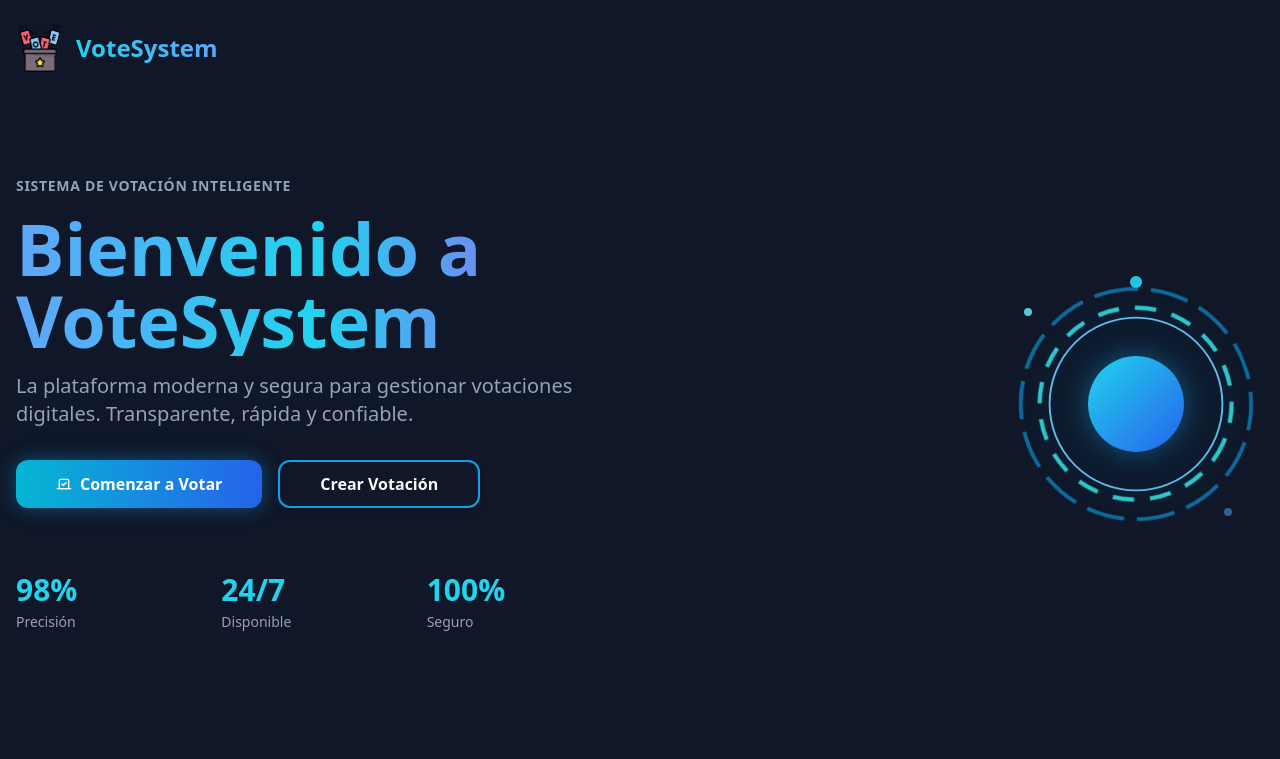
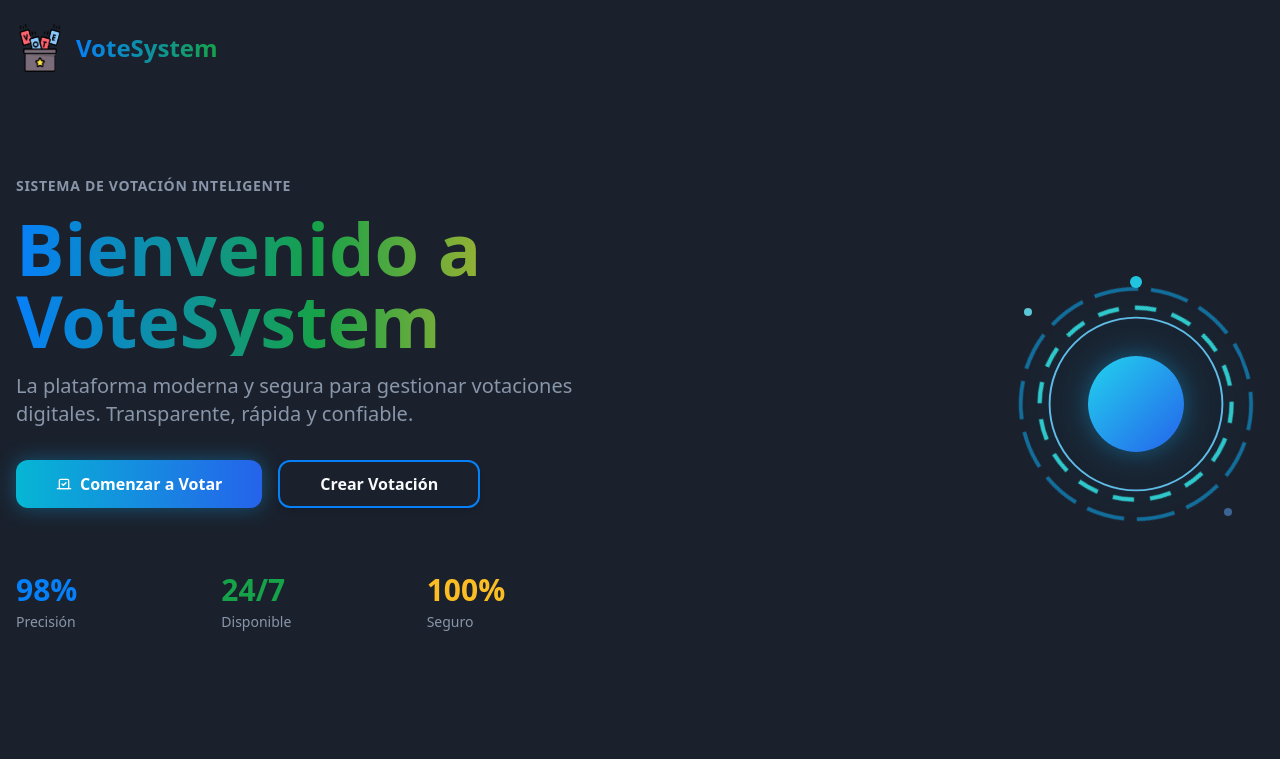
Before and after one commit to testasd24/vote-circle-sparkle, a React (Vite) app: page / in a window 1280 px wide. Shown: the top 759 px of the page. Built offline with nearby package versions, Linux system fonts and the light colour scheme; the HTML template or start-up script is replaced by a standard one.

Commit message:
Refactor: Update welcome page

```diff
--- a/src/components/Logo.tsx
+++ b/src/components/Logo.tsx
@@ -8,7 +8,7 @@ const Logo = () => {
         alt="VoteSystem Logo"
         className="w-12 h-12 object-contain"
       />
-      <span className="text-2xl font-bold bg-gradient-to-r from-cyan-400 to-blue-400 bg-clip-text text-transparent">
+      <span className="text-2xl font-bold bg-gradient-to-r from-primary to-secondary bg-clip-text text-transparent">
         VoteSystem
       </span>
     </div>
--- a/src/index.css
+++ b/src/index.css
@@ -8,41 +8,41 @@ All colors MUST be HSL.
 
 @layer base {
   :root {
-    --background: 222 47% 11%;
+    --background: 220 26% 14%;
     --foreground: 210 40% 98%;
 
-    --card: 217 33% 17%;
+    --card: 222 30% 12%;
     --card-foreground: 210 40% 98%;
 
-    --popover: 222 47% 11%;
+    --popover: 222 30% 12%;
     --popover-foreground: 210 40% 98%;
 
-    --primary: 199 89% 48%;
+    --primary: 210 95% 50%;
     --primary-foreground: 210 40% 98%;
 
-    --secondary: 217 33% 17%;
+    --secondary: 142 76% 36%;
     --secondary-foreground: 210 40% 98%;
 
-    --muted: 217 33% 17%;
-    --muted-foreground: 215 20% 65%;
+    --muted: 220 20% 20%;
+    --muted-foreground: 215 16% 60%;
 
-    --accent: 199 89% 48%;
-    --accent-foreground: 210 40% 98%;
+    --accent: 43 96% 56%;
+    --accent-foreground: 220 26% 14%;
 
-    --destructive: 0 84% 60%;
+    --destructive: 0 72% 51%;
     --destructive-foreground: 210 40% 98%;
 
-    --border: 217 33% 25%;
-    --input: 217 33% 25%;
-    --ring: 199 89% 48%;
+    --border: 215 25% 25%;
+    --input: 215 25% 25%;
+    --ring: 210 95% 50%;
 
     --radius: 0.75rem;
 
-    --gradient-brand: linear-gradient(135deg, hsl(250 89% 58%) 0%, hsl(199 89% 48%) 100%);
-    --gradient-glow: linear-gradient(135deg, hsl(199 89% 58% / 0.2) 0%, hsl(250 89% 58% / 0.2) 100%);
+    --gradient-brand: linear-gradient(135deg, hsl(210 95% 50%) 0%, hsl(142 76% 36%) 100%);
+    --gradient-glow: linear-gradient(135deg, hsl(210 95% 50% / 0.2) 0%, hsl(142 76% 36% / 0.2) 100%);
 
-    --shadow-glow: 0 0 40px hsl(199 89% 48% / 0.3);
-    --shadow-card: 0 10px 30px -10px hsl(199 89% 48% / 0.2);
+    --shadow-glow: 0 0 40px hsl(210 95% 50% / 0.3);
+    --shadow-card: 0 10px 30px -10px hsl(210 95% 50% / 0.2);
 
     --sidebar-background: 0 0% 98%;
 
@@ -62,33 +62,33 @@ All colors MUST be HSL.
   }
 
   .dark {
-    --background: 222 47% 11%;
+    --background: 220 26% 14%;
     --foreground: 210 40% 98%;
 
-    --card: 217 33% 17%;
+    --card: 222 30% 12%;
     --card-foreground: 210 40% 98%;
 
-    --popover: 222 47% 11%;
+    --popover: 222 30% 12%;
     --popover-foreground: 210 40% 98%;
 
-    --primary: 199 89% 48%;
+    --primary: 210 95% 50%;
     --primary-foreground: 210 40% 98%;
 
-    --secondary: 217 33% 17%;
+    --secondary: 142 76% 36%;
     --secondary-foreground: 210 40% 98%;
 
-    --muted: 217 33% 17%;
-    --muted-foreground: 215 20% 65%;
+    --muted: 220 20% 20%;
+    --muted-foreground: 215 16% 60%;
 
-    --accent: 199 89% 48%;
-    --accent-foreground: 210 40% 98%;
+    --accent: 43 96% 56%;
+    --accent-foreground: 220 26% 14%;
 
-    --destructive: 0 84% 60%;
+    --destructive: 0 72% 51%;
     --destructive-foreground: 210 40% 98%;
 
-    --border: 217 33% 25%;
-    --input: 217 33% 25%;
-    --ring: 199 89% 48%;
+    --border: 215 25% 25%;
+    --input: 215 25% 25%;
+    --ring: 210 95% 50%;
   }
 }
 
--- a/src/pages/Index.tsx
+++ b/src/pages/Index.tsx
@@ -15,8 +15,8 @@ const Index = () => {
       </nav>
 
       {/* Decorative elements */}
-      <div className="fixed top-20 right-20 w-96 h-96 bg-cyan-500/5 rounded-full blur-3xl -z-10 animate-pulse-glow" />
-      <div className="fixed bottom-20 left-20 w-96 h-96 bg-blue-500/5 rounded-full blur-3xl -z-10 animate-pulse-glow" style={{ animationDelay: '1.5s' }} />
+      <div className="fixed top-20 right-20 w-96 h-96 bg-primary/5 rounded-full blur-3xl -z-10 animate-pulse-glow" />
+      <div className="fixed bottom-20 left-20 w-96 h-96 bg-secondary/5 rounded-full blur-3xl -z-10 animate-pulse-glow" style={{ animationDelay: '1.5s' }} />
 
       {/* Hero Section */}
       <section className="container mx-auto px-4 pt-20 pb-32">
@@ -27,7 +27,7 @@ const Index = () => {
               <p className="text-sm font-semibold text-muted-foreground tracking-wider uppercase">
                 Sistema de Votación Inteligente
               </p>
-              <h1 className="text-5xl md:text-6xl lg:text-7xl font-bold bg-gradient-to-r from-blue-400 via-cyan-400 to-purple-500 bg-clip-text text-transparent leading-tight">
+              <h1 className="text-5xl md:text-6xl lg:text-7xl font-bold bg-gradient-to-r from-primary via-secondary to-accent bg-clip-text text-transparent leading-tight">
                 Bienvenido a VoteSystem
               </h1>
               <p className="text-xl text-muted-foreground max-w-xl">
@@ -49,15 +49,15 @@ const Index = () => {
             {/* Stats */}
             <div className="grid grid-cols-3 gap-4 pt-8">
               <div className="space-y-1">
-                <p className="text-3xl font-bold text-cyan-400">98%</p>
+                <p className="text-3xl font-bold text-primary">98%</p>
                 <p className="text-sm text-muted-foreground">Precisión</p>
               </div>
               <div className="space-y-1">
-                <p className="text-3xl font-bold text-cyan-400">24/7</p>
+                <p className="text-3xl font-bold text-secondary">24/7</p>
                 <p className="text-sm text-muted-foreground">Disponible</p>
               </div>
               <div className="space-y-1">
-                <p className="text-3xl font-bold text-cyan-400">100%</p>
+                <p className="text-3xl font-bold text-accent">100%</p>
                 <p className="text-sm text-muted-foreground">Seguro</p>
               </div>
             </div>
@@ -104,7 +104,7 @@ const Index = () => {
               className="group p-6 rounded-xl bg-card border border-border hover:border-primary/50 transition-all duration-300 hover:shadow-[0_0_20px_rgba(14,165,233,0.2)] animate-fade-in"
               style={{ animationDelay: feature.delay }}
             >
-              <div className="w-12 h-12 rounded-lg bg-gradient-to-br from-cyan-500/20 to-blue-600/20 flex items-center justify-center mb-4 group-hover:scale-110 transition-transform duration-300">
+              <div className="w-12 h-12 rounded-lg bg-gradient-to-br from-primary/20 to-secondary/20 flex items-center justify-center mb-4 group-hover:scale-110 transition-transform duration-300">
                 <feature.icon className="w-6 h-6 text-primary" />
               </div>
               <h3 className="text-lg font-semibold mb-2 text-foreground">
@@ -120,8 +120,8 @@ const Index = () => {
 
       {/* CTA Section */}
       <section className="container mx-auto px-4 pb-20">
-        <div className="relative rounded-2xl bg-gradient-to-r from-cyan-500/10 to-blue-600/10 border border-primary/20 p-12 overflow-hidden">
-          <div className="absolute inset-0 bg-gradient-to-r from-cyan-500/5 to-blue-600/5 animate-pulse-glow" />
+        <div className="relative rounded-2xl bg-gradient-to-r from-primary/10 to-secondary/10 border border-primary/20 p-12 overflow-hidden">
+          <div className="absolute inset-0 bg-gradient-to-r from-primary/5 to-secondary/5 animate-pulse-glow" />
           <div className="relative z-10 text-center space-y-6">
             <h2 className="text-3xl md:text-4xl font-bold text-foreground">
               ¿Listo para comenzar?
```
